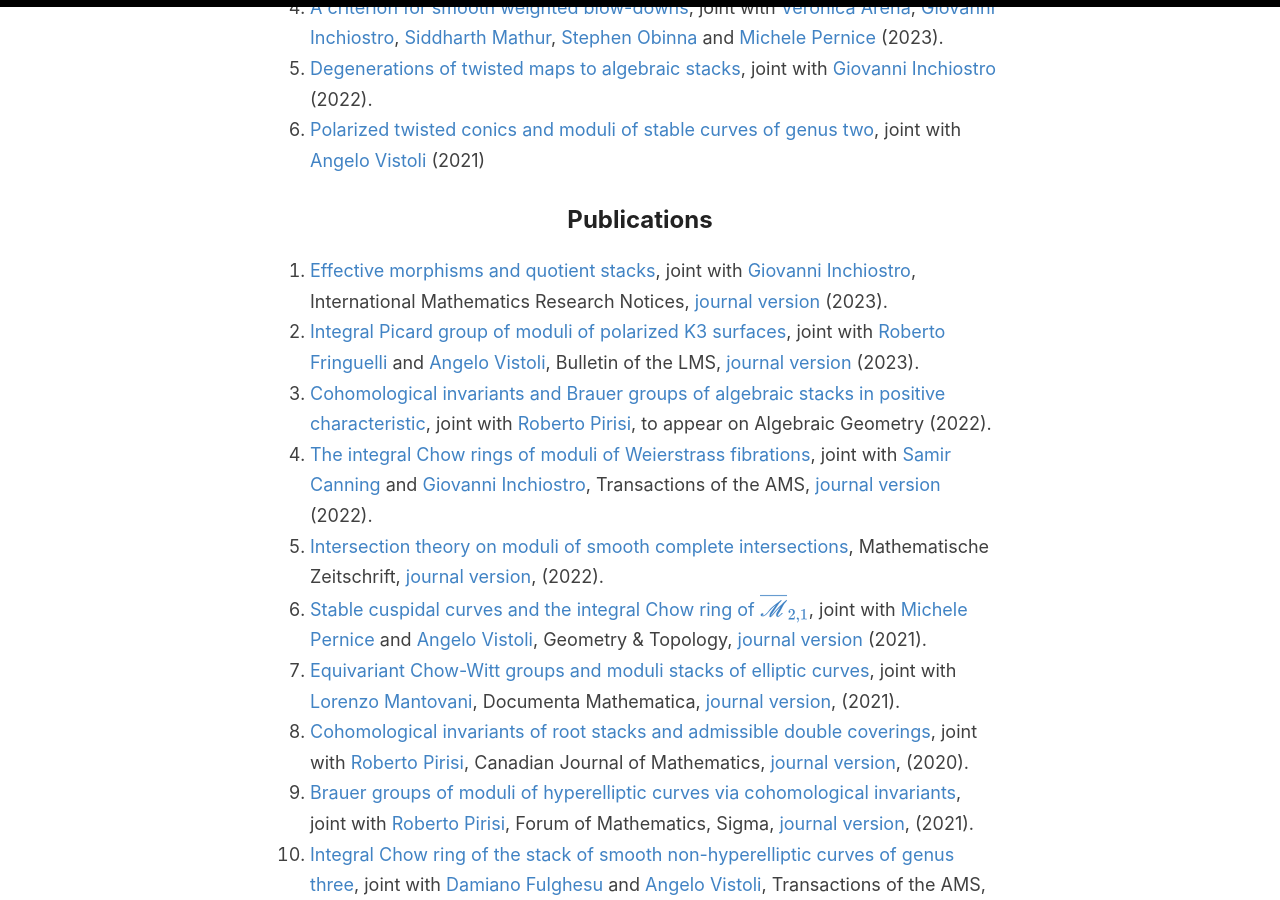
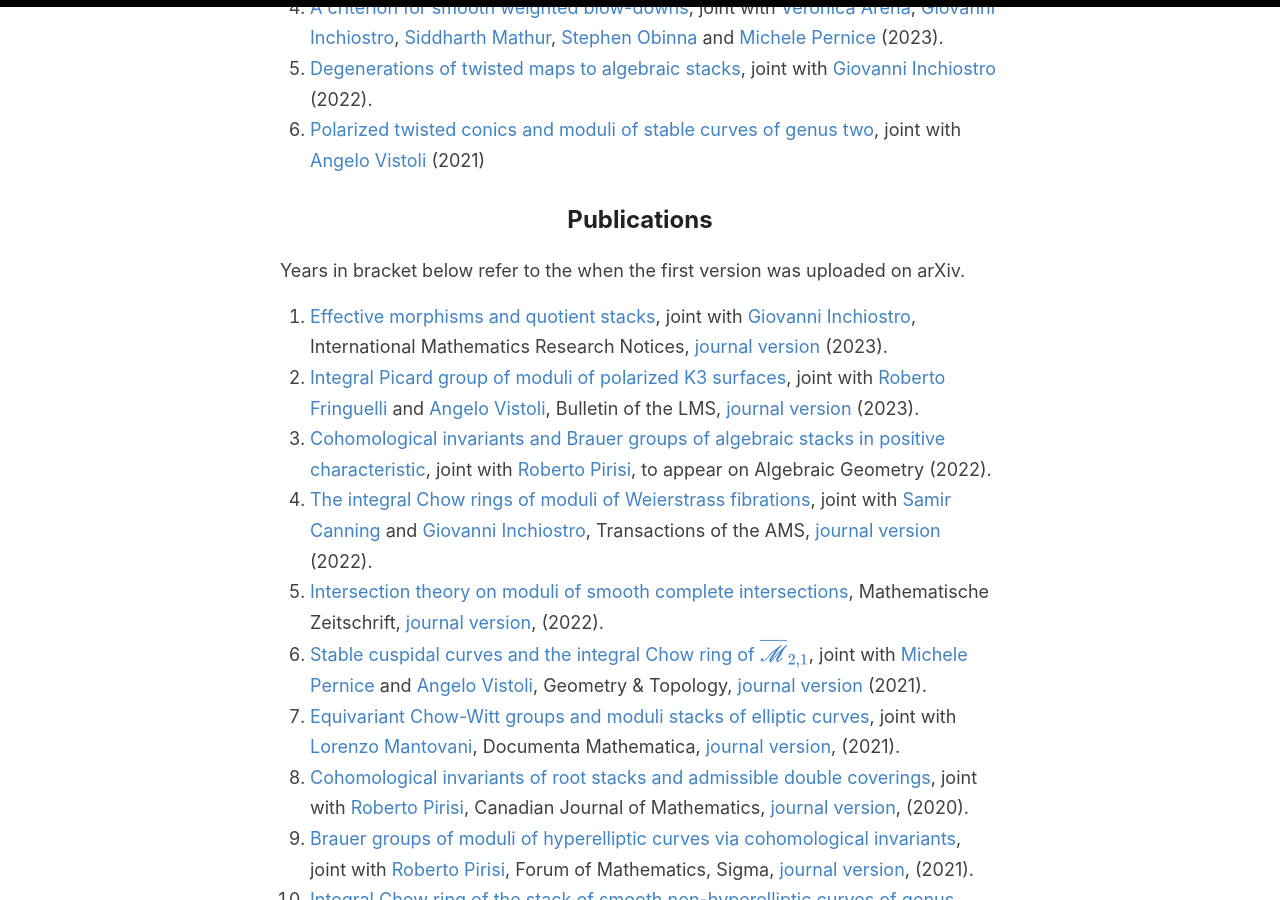
Before and after one commit to anddil/anddil.github.io, a Jekyll site: the page built from _pages/research.md, in a window 1280 px wide and 900 px high, scrolled down 926 px. Built offline with Jekyll 4.4.1, drawn with Linux system fonts in a browser that asks for light colours.

Commit message:
Update research.md

```diff
--- a/_pages/research.md
+++ b/_pages/research.md
@@ -46,6 +46,8 @@ The kind of techniques that I use include stack-theoretical methods, logarithmic
 
 
 ## Publications
+Years in bracket below refer to the when the first version was uploaded on arXiv.
+
 1. [Effective morphisms and quotient stacks](https://arxiv.org/abs/2303.10751), joint with [Giovanni Inchiostro](https://sites.math.washington.edu/~ginchios/), International Mathematics Research Notices, [journal version](https://doi.org/10.1093/imrn/rnae010) (2023).
 1. [Integral Picard group of moduli of polarized K3 surfaces](https://arxiv.org/abs/2305.07574), joint with [Roberto Fringuelli](https://sites.google.com/view/roberto-fringuelli/home-page) and [Angelo Vistoli](http://homepage.sns.it/vistoli/), Bulletin of the LMS, [journal version](https://doi.org/10.1112/blms.12968) (2023).
 1. [Cohomological invariants and Brauer groups of algebraic stacks in positive characteristic](https://arxiv.org/abs/2207.08792), joint with [Roberto Pirisi](https://sites.google.com/view/rpirisi/home), to appear on Algebraic Geometry (2022).
```
